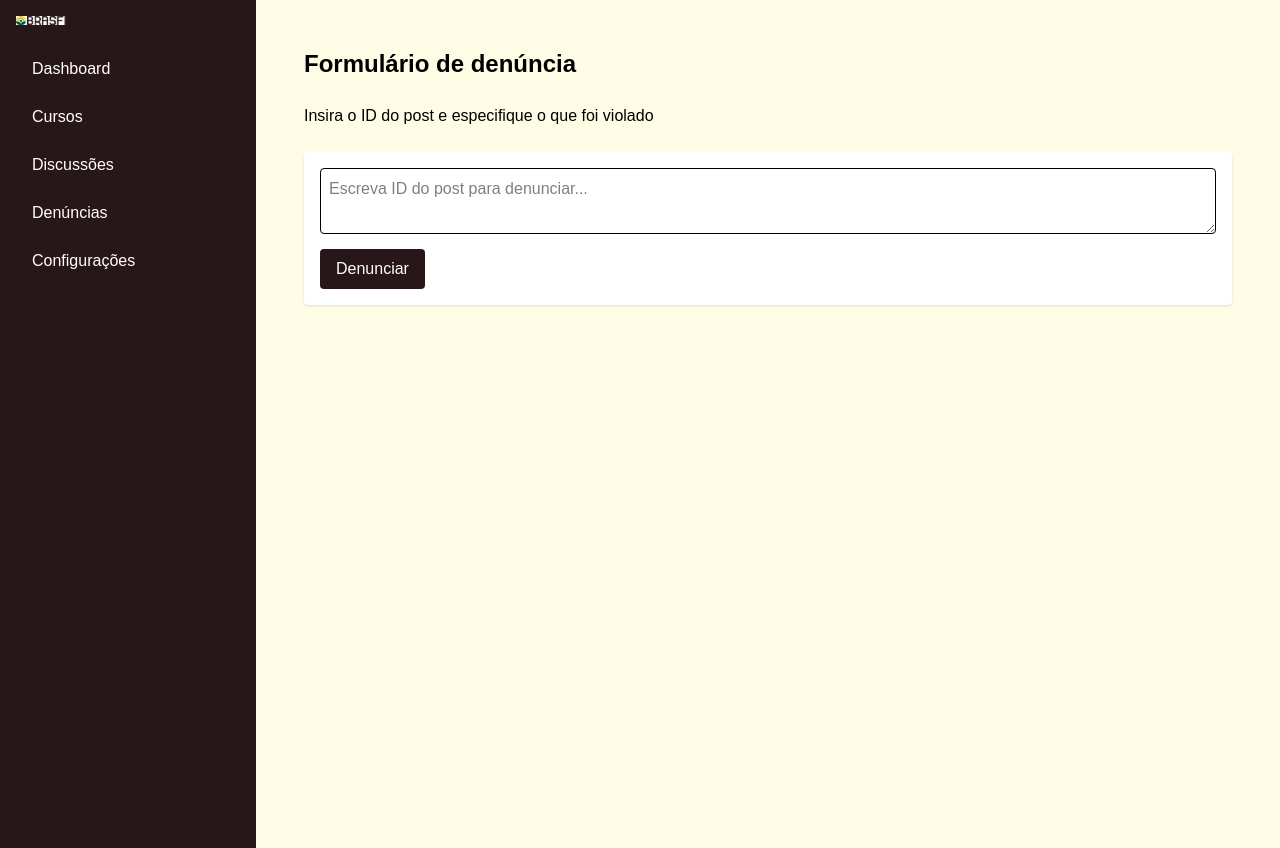
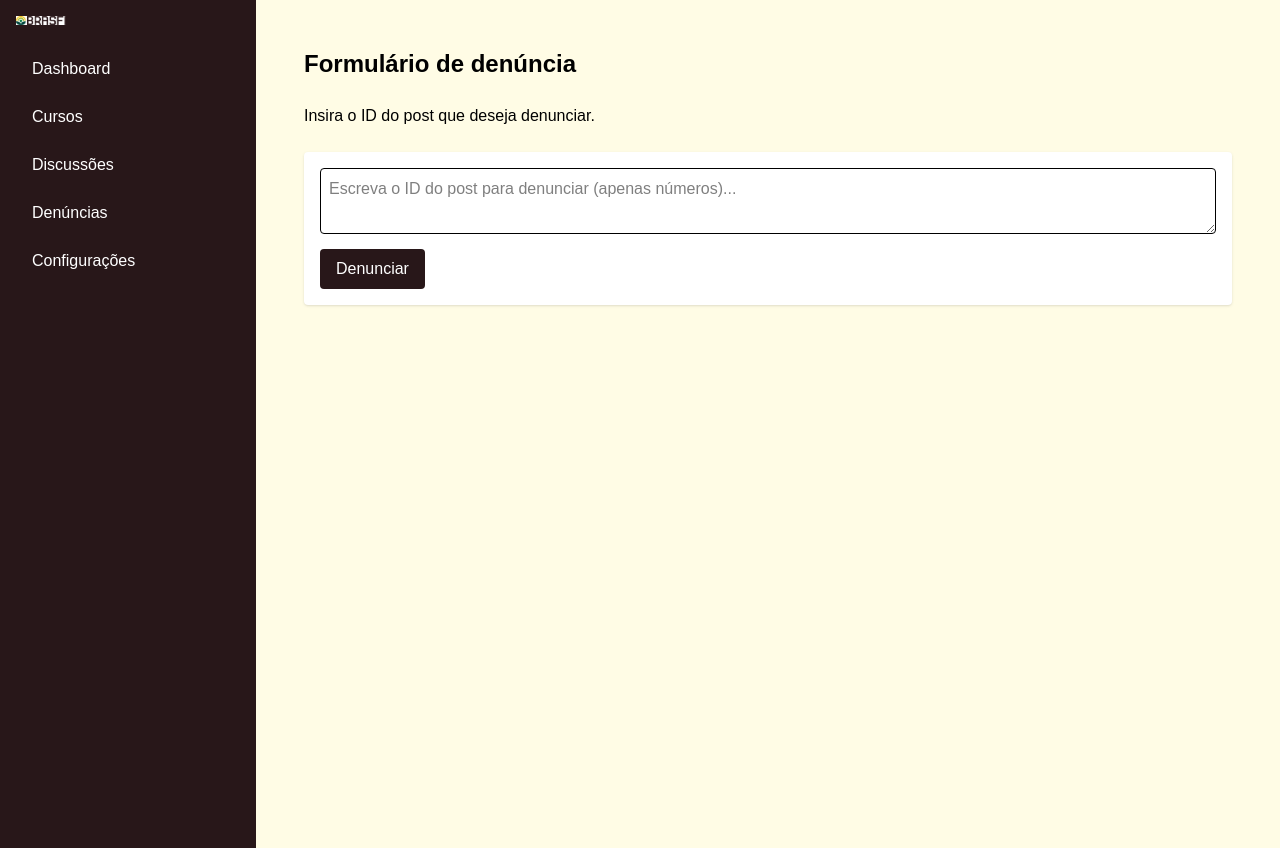
Before and after one commit to luivazmanso7/Projeto-3, a Next.js app in the folder frontend/: page /denuncias in a window 1280 px wide. Built offline with nearby package versions, Linux system fonts and the light colour scheme.

Commit message:
Seção de denuncia quase finalizado

```diff
--- a/frontend/src/app/denuncias/page.tsx
+++ b/frontend/src/app/denuncias/page.tsx
@@ -2,10 +2,14 @@
 import { useEffect, useState } from 'react';
 import SidebarLayout from '@/components/SidebarLayout';
 
+// ---
+// Tipos
+// ---
 type Denuncia = {
   id: number;
-  conteudo: string; // O conteúdo aqui será o ID do post, que é um número
-  autor: string;
+  postId: string; // Renomeado de 'conteudo' para deixar claro que é o ID do post
+  conteudoPost: string; // NOVO: Campo para armazenar o conteúdo do post denunciado
+  autor: string; // Autor da denúncia
   data: string;
 };
 
@@ -17,91 +21,107 @@ type Comentario = {
 
 type Post = {
   id: number;
-  conteudo: string;
+  conteudo: string; // Conteúdo do post
   autor: string;
   data: string;
   curtidas: number;
   comentarios: Comentario[];
 };
 
+// ---
+// Componente PaginaDenuncias
+// ---
 export default function PaginaDenuncias() {
   const [posts, setPosts] = useState<Post[]>([]);
   const [usuarioAtual, setUsuarioAtual] = useState<{ nome: string; email: string; administrador: boolean } | null>(null);
   const [denuncias, setDenuncias] = useState<Denuncia[]>([]);
-  const [conteudo, setConteudo] = useState('');
-  const [erroConteudo, setErroConteudo] = useState(''); // Estado para a mensagem de erro
+  const [conteudoInput, setConteudoInput] = useState(''); // Renomeado para evitar conflito com 'conteudo' de Denuncia
+  const [erroConteudo, setErroConteudo] = useState('');
 
   // Função interna para verificar se a string contém apenas dígitos
-  // Não precisa ser exportada.
   const isStringOnlyDigits = (str: string): boolean => {
     return /^\d+$/.test(str);
   };
 
-  //Carregar usuário
+  // ---
+  // Efeitos de Carregamento e Salvamento
+  // ---
   useEffect(() => {
     const userStr = localStorage.getItem('usuarioAtual');
     if (userStr) {
       const user = JSON.parse(userStr);
       setUsuarioAtual(user);
     }
-    //Carregar Posts
+
     const postsSalvos = localStorage.getItem('posts_globais');
     if (postsSalvos) {
       setPosts(JSON.parse(postsSalvos));
     }
-    //Carregar denuncias
+
     const denunciasSalvas = localStorage.getItem('denuncias_globais');
     if (denunciasSalvas) {
       setDenuncias(JSON.parse(denunciasSalvas));
     }
   }, []);
 
-  //Salvar denuncias só com usuario carregado
   useEffect(() => {
     if (usuarioAtual) {
       localStorage.setItem('denuncias_globais', JSON.stringify(denuncias));
     }
   }, [denuncias, usuarioAtual]);
 
+  // ---
+  // Função para Criar Denúncia
+  // ---
   const criarDenuncia = () => {
-    // Primeiro, verifica se o conteúdo está vazio ou se o usuário não está logado
-    if (!conteudo.trim() || !usuarioAtual) {
-      if (!conteudo.trim()) {
+    // Primeiro, verifica se o conteúdo do input está vazio ou se o usuário não está logado
+    if (!conteudoInput.trim() || !usuarioAtual) {
+      if (!conteudoInput.trim()) {
         setErroConteudo('Por favor, insira o ID do post.');
       }
       return;
     }
 
-    // Valida se o conteúdo é composto apenas por dígitos
-    if (!isStringOnlyDigits(conteudo)) {
+    // Valida se o conteúdo do input é composto apenas por dígitos (ID do post)
+    if (!isStringOnlyDigits(conteudoInput)) {
       setErroConteudo('O ID do post deve conter apenas números.');
-      return; // Impede a criação da denúncia se a validação falhar
+      return;
     }
 
-    // Se a validação passou, limpa qualquer erro anterior
+    // Tenta encontrar o post correspondente ao ID digitado
+    const postIdNumerico = Number(conteudoInput);
+    const postDenunciado = posts.find(post => post.id === postIdNumerico);
+
+    if (!postDenunciado) {
+      setErroConteudo('Post com o ID especificado não encontrado.');
+      return; // Impede a criação da denúncia se o post não for encontrado
+    }
+
+    // Se todas as validações passaram, limpa qualquer erro anterior
     setErroConteudo('');
 
     // * MODIFICAR APENAS ESSA LINHA
     const novaDenuncia: Denuncia = {
       id: Date.now(),
-      conteudo: conteudo, // O conteúdo já foi validado como sendo apenas dígitos
-      autor: usuarioAtual.nome,
+      postId: conteudoInput, // Salvando o ID do post denunciado (como string)
+      conteudoPost: postDenunciado.conteudo, // Salvando o conteúdo original do post!
+      autor: usuarioAtual.nome, // Autor da denúncia é o usuário logado
       data: new Date().toLocaleString(),
     };
     // Adiciona a nova denúncia ao estado
     setDenuncias((prevDenuncias) => [...prevDenuncias, novaDenuncia]);
     // Limpa o campo de input após a criação
-    setConteudo('');
-    alert('Denúncia criada com sucesso!'); // Feedback ao usuário
+    setConteudoInput('');
+    alert('Denúncia enviada com sucesso!'); // Feedback ao usuário
   };
 
+  // ---
+  // Renderização do Componente
+  // ---
   return (
     <SidebarLayout>
       <div className="p-6 space-y-6 bg-[#FFFCE5] min-h-screen text-black">
         {usuarioAtual?.email === "admin@admin.com" ? (
-          /*Admin recebe denuncias:*/
-          /*Problemas: checagem por email funciona, mas por booleana não */
-          /* <> É usado para retornar single JSX element */
           <>
             <h1 className="text-2xl font-bold">Denúncias recebidas</h1>
             {denuncias.length === 0 ? (
@@ -110,30 +130,28 @@ export default function PaginaDenuncias() {
               <div className="space-y-4">
                 {denuncias.map((denuncia) => (
                   <div key={denuncia.id} className="bg-white p-4 rounded shadow">
-                            <p><strong>ID do Post Denunciado:</strong> {denuncia.conteudo}</p>
+                    <p><strong>ID do Post Denunciado:</strong> {denuncia.postId}</p>
+                    <p><strong>Conteúdo do Post:</strong> "{denuncia.conteudoPost}"</p> {/* NOVO: Exibindo o conteúdo do post */}
                     <p><strong>Autor da Denúncia:</strong> {denuncia.autor}</p>
-                            <p><strong>Data:</strong> {denuncia.data}</p>
+                    <p><strong>Data da Denúncia:</strong> {denuncia.data}</p>
                   </div>
                 ))}
               </div>
             )}
           </>
         ) : (
-          /*Usuário cria denuncias*/
-          /* <> É usado para retornar single JSX element */
           <>
             <h1 className="text-2xl font-bold">Formulário de denúncia</h1>
-            <p>Insira o ID do post e especifique o que foi violado</p>
+            <p>Insira o ID do post que deseja denunciar.</p>
             <div className="bg-white p-4 rounded shadow">
               <textarea
-                value={conteudo}
+                value={conteudoInput}
                 onChange={(e) => {
-                  setConteudo(e.target.value);
-                  // Limpa o erro ao digitar novamente
+                  setConteudoInput(e.target.value);
                   if (erroConteudo) setErroConteudo('');
                 }}
                 className="w-full p-2 border rounded"
-                placeholder="Escreva ID do post para denunciar..."
+                placeholder="Escreva o ID do post para denunciar (apenas números)..."
               />
               {erroConteudo && <p className="text-red-500 text-sm mt-1">{erroConteudo}</p>}
               <button
```
Lines whose indentation alone changed are shown as unchanged.
